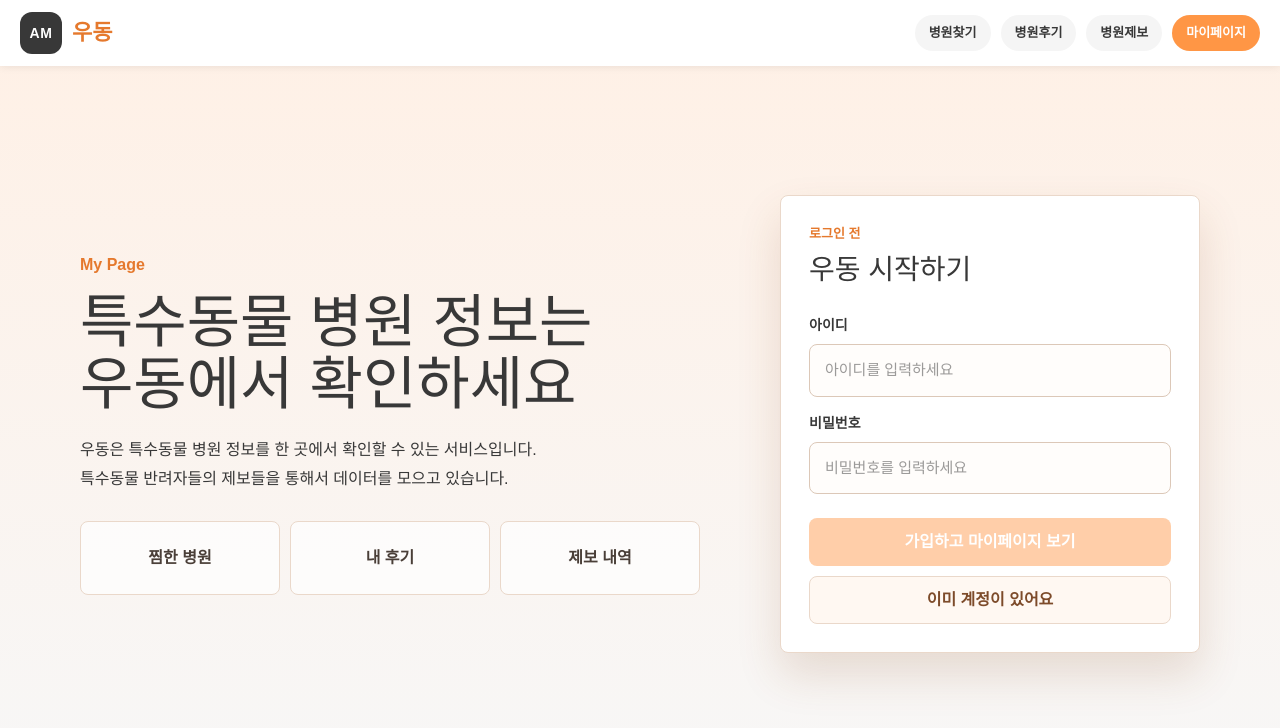
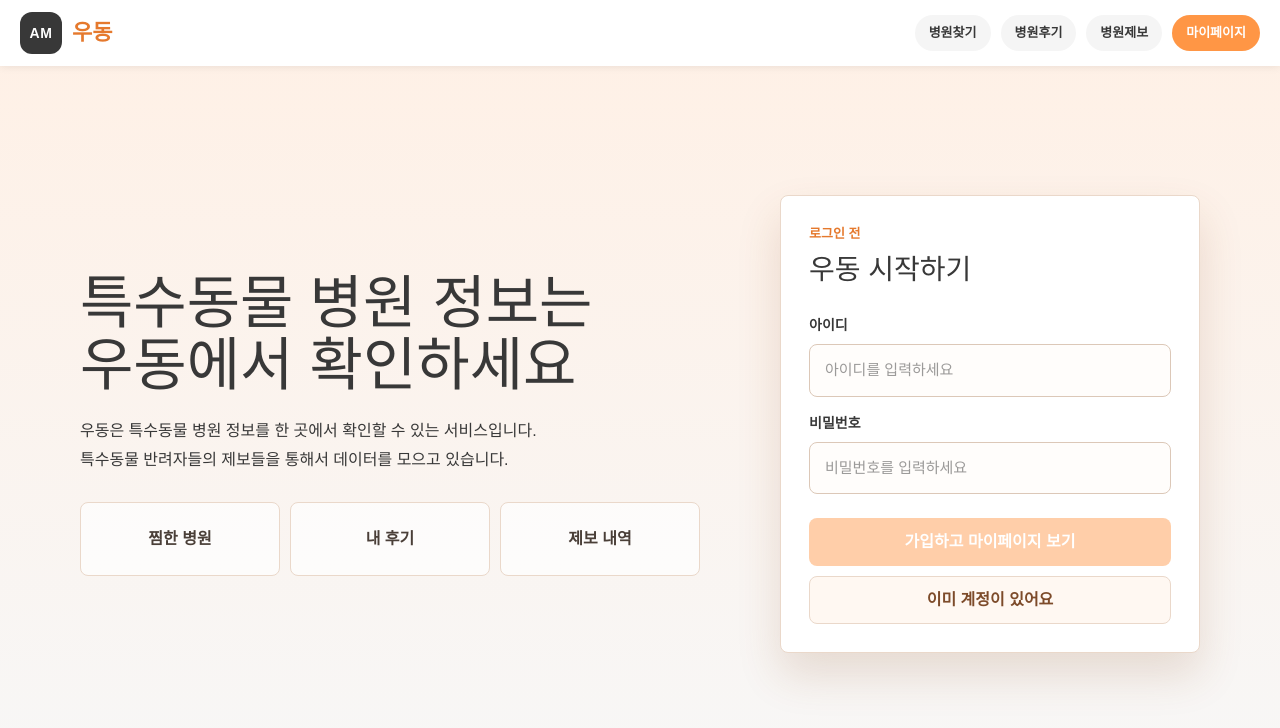
Before and after one commit to yeojungyeojungofficial/UdonMap, a Next.js app: page /mypage in a window 1280 px wide. Shown: the top 728 px of the page. Built offline with nearby package versions, Linux system fonts and the light colour scheme.

Commit message:
fix: 스타일 수정

```diff
--- a/src/mypage/MyPage.module.css
+++ b/src/mypage/MyPage.module.css
@@ -20,11 +20,6 @@
   max-width: 620px;
 }
 
-.eyebrow {
-  margin: 0 0 14px;
-  color: #e5792d;
-  font-weight: 800;
-}
 
 .copyWrap h1 {
   margin: 0;
--- a/src/mypage/MyPage.tsx
+++ b/src/mypage/MyPage.tsx
@@ -48,7 +48,6 @@ export default function MyPage() {
 
         <section className={styles.authSection}>
           <div className={styles.copyWrap}>
-            <p className={styles.eyebrow}>My Page</p>
             <h1>특수동물 병원 정보는 <br />우동에서 확인하세요</h1>
             <p className={styles.description}>
              우동은 특수동물 병원 정보를 한 곳에서 확인할 수 있는 서비스입니다. <br />
```
